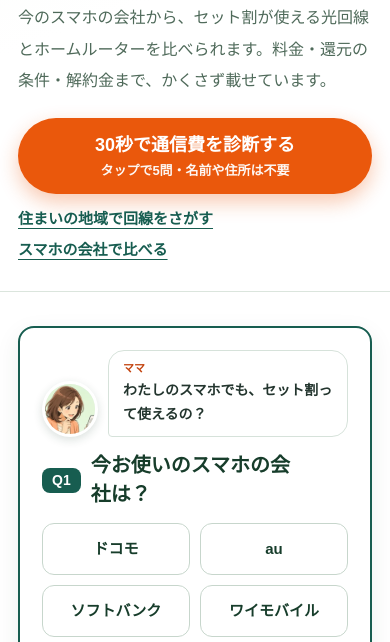
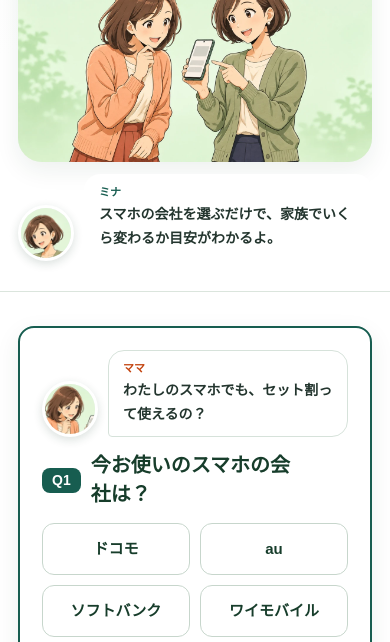
Before and after one commit to ayumi1515/my-wifi-site12, an Astro site: page / in a window 390 px wide. Shown: the part 656-1298 px from the top of the page. Built offline with nearby package versions, Linux system fonts and the light colour scheme; Astro itself is replaced by a stand-in of ours.

Commit message:
スマホのトップで、見出しと主役ボタンを絵より先に出す
Co-Authored-By: Claude Opus 5.5 <noreply@anthropic.com>

```diff
--- a/src/pages/index.astro
+++ b/src/pages/index.astro
@@ -359,7 +359,8 @@ const collectionLd = { '@context': 'https://schema.org', '@type': 'CollectionPag
 
   @media (max-width: 960px) {
     .hx-inner { grid-template-columns: 1fr; gap: 26px; }
-    .hx-visual { order: -1; }
+    .hx-visual { order: 2; }
+    .hx-visual img { max-height: 280px; object-fit: cover; }
     .hx-visual figcaption { position: static; margin-top: 12px; max-width: none; }
     .quick-options { grid-template-columns: repeat(3, minmax(0, 1fr)); }
     .guide-grid { grid-template-columns: 1fr 1fr; }
```
